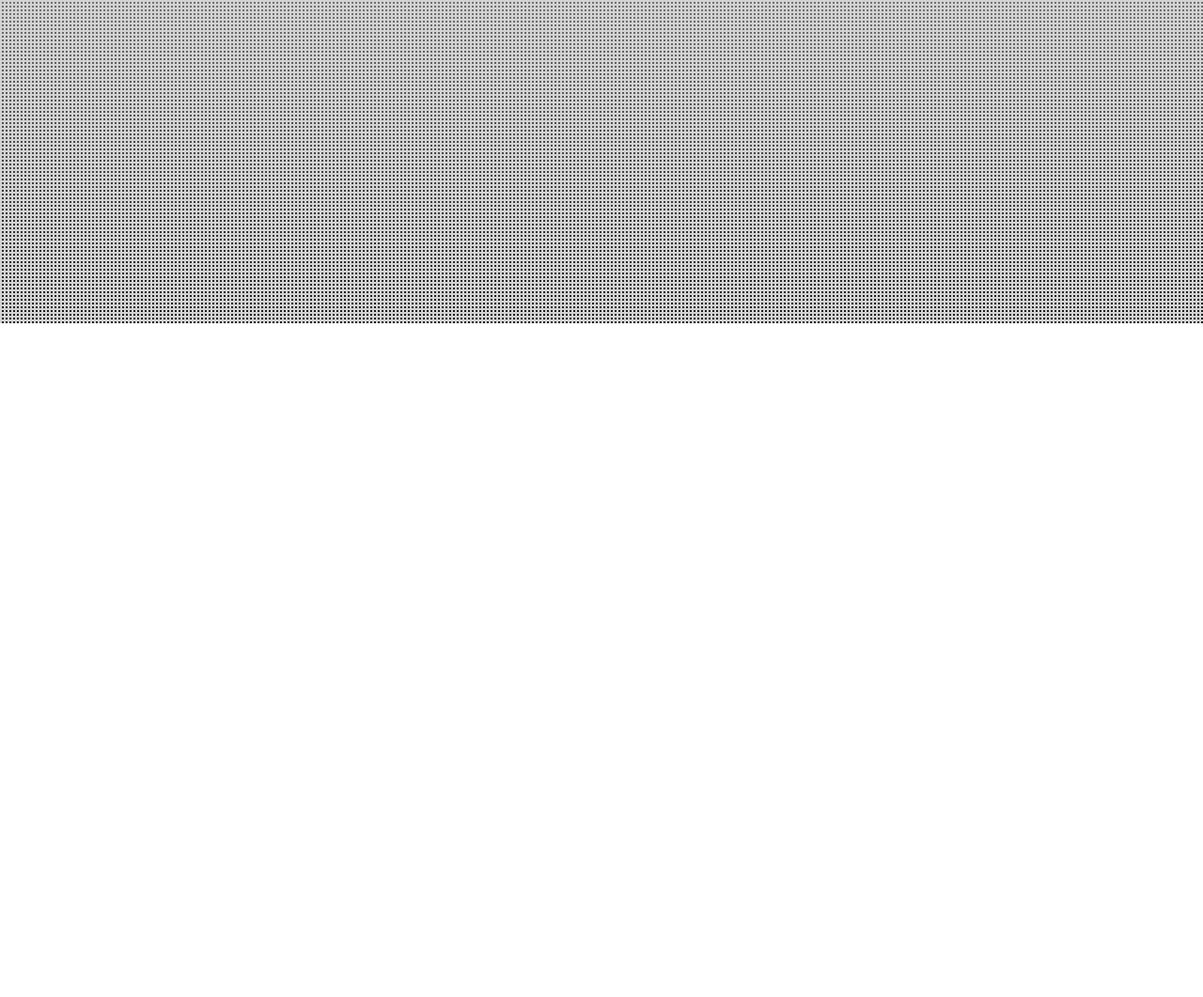
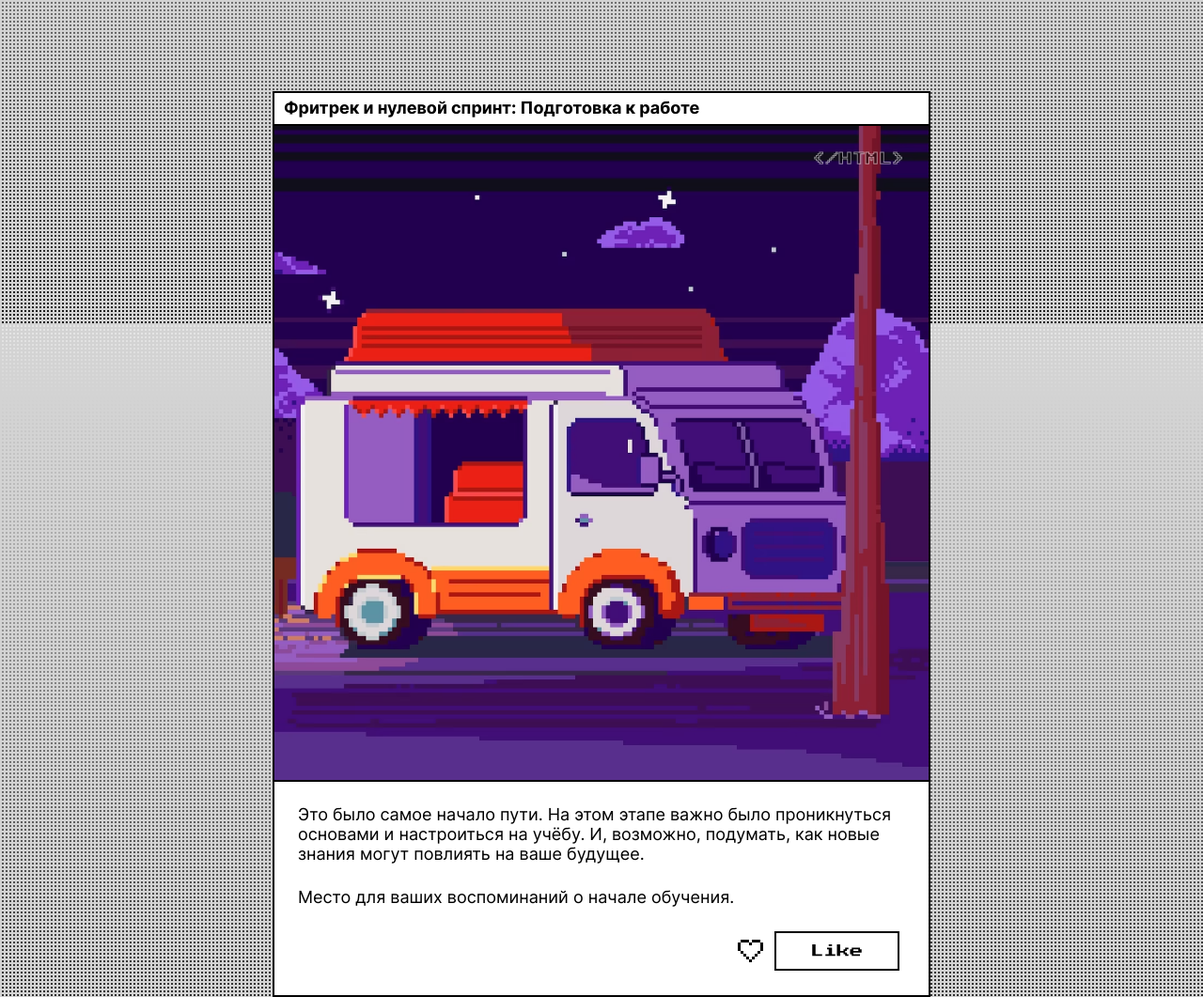
Before and after one commit to sereny33/zakrivayuschiy-teg-f, a plain HTML site: page index.html in a window 1280 px wide. Shown: the part 456-1517 px from the top of the page at 94% size. Before the commit the page ends 800 px from the top, so only its background shows below. Drawn offline with Linux system fonts and the light colour scheme.

Commit message:
Add card styles

```diff
--- a/index.html
+++ b/index.html
@@ -14,11 +14,23 @@
     <link rel="stylesheet" href="./styles/animations.css" />
   </head>
   <body class="page">
-    <header class="header content-inline-size">
+    <header class="header content-inline-size border">
       <h1 class="header__title">&lt;/HTML&gt;</h1>
       <p class="header__text">закрывающий тег</p>
     </header>
-    <main></main>
+    <main class="content">
+      <article class="content__card content-inline-size border">
+        <h2 class="card__heading border-bottom">Фритрек и нулевой спринт: Подготовка к работе</h2>
+        <div class="card__cover border-bottom">
+          <span class="card__cover-label">&lt;/HTML&gt;</span>
+          <div class="card__cover-image"></div>
+        </div>
+        <p class="card__description">Это было самое начало пути. На этом этапе важно было проникнуться основами и настроиться на учёбу. И, возможно, подумать, как новые знания могут повлиять на ваше будущее.</p>
+        <p class="card__memories">Место для ваших воспоминаний о начале обучения.</p>
+        <button class="card__like-button"><img src="./svg/heart.svg" alt=""><span class="button__text border">Like</span></button>
+      </article>
+
+    </main>
     <script src="./scripts/like.js"></script>
   </body>
 </html>
--- a/styles/style.css
+++ b/styles/style.css
@@ -52,3 +52,96 @@
 .header__text {
   font-size: clamp(0.875rem, 0.6769rem + 0.8451vw, 1.4375rem);
 }
+
+.content {
+  inline-size: var(--content-inline-size);
+}
+
+.content__card {
+  background-color: #fff;
+  display: flex;
+  flex-direction: column;
+  font-size: 18px;
+  line-height: 1.16em;
+  border-block-end: none;
+}
+
+.card__text {
+  border-block-end: none;
+}
+
+.card__heading {
+  font-variation-settings: var(--main-font-715);
+  font-size: 18px;
+  padding: 6px 10px;
+}
+
+.card__cover {
+  position: relative;
+  width: 100%;
+  min-height: 371px;
+  margin-block-end: 25px;
+}
+
+.card__cover-image {
+  aspect-ratio: 1/1;
+  background-image: url(../images/van.png);
+  background-repeat: no-repeat;
+  background-position: right;
+  background-size: cover;
+}
+
+.card__cover-label {
+  font-family: var(--accent-font);
+  font-size: 14px;
+  text-transform: uppercase;
+  position: absolute;
+  right: 25px;
+  top: 25px;
+  z-index: 1;
+  opacity: 50%;
+  text-shadow: -1px 0 #fff, 0 1px #fff, 1px 0 #fff, 0 -1px #fff;
+}
+
+@supports(-webkit-text-stroke: 1px #fff) {
+  .card__cover-label {
+      -webkit-text-stroke-width: 1px;
+      -webkit-text-stroke-color: #fff;
+      text-stroke: 1px #fff;
+      text-shadow: none;
+  }
+}
+
+.card__description {
+  margin: 0 25px 25px;
+}
+
+.card__memories {
+  margin: 0 25px 25px;
+}
+
+.card__like-button {
+  font-family: var(--accent-font);
+  font-size: 14px;
+  line-height: 90%;
+  background-color: transparent;
+  border: none;
+  display: flex;
+  justify-content: space-between;
+  align-items: center;
+  align-self: flex-end;
+  gap: 12px;
+  margin: 0 25px 25px auto;
+}
+
+.button__text {
+  padding: 0.9em 2.6em;
+}
+
+.border {
+  border: 2px solid #000;
+}
+
+.border-bottom {
+  border-block-end: 2px solid #000 ;
+}
```
Also changed, not shown: svg/heart.svg (added), svg/heart_in_paths.svg (added).
